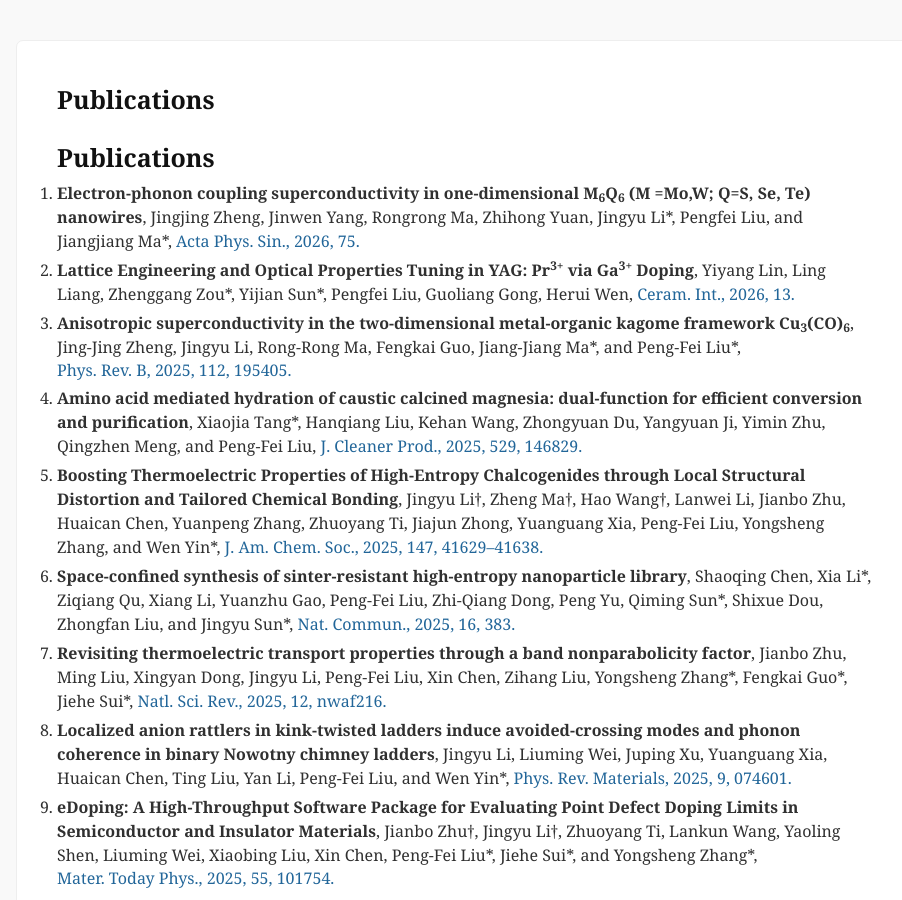
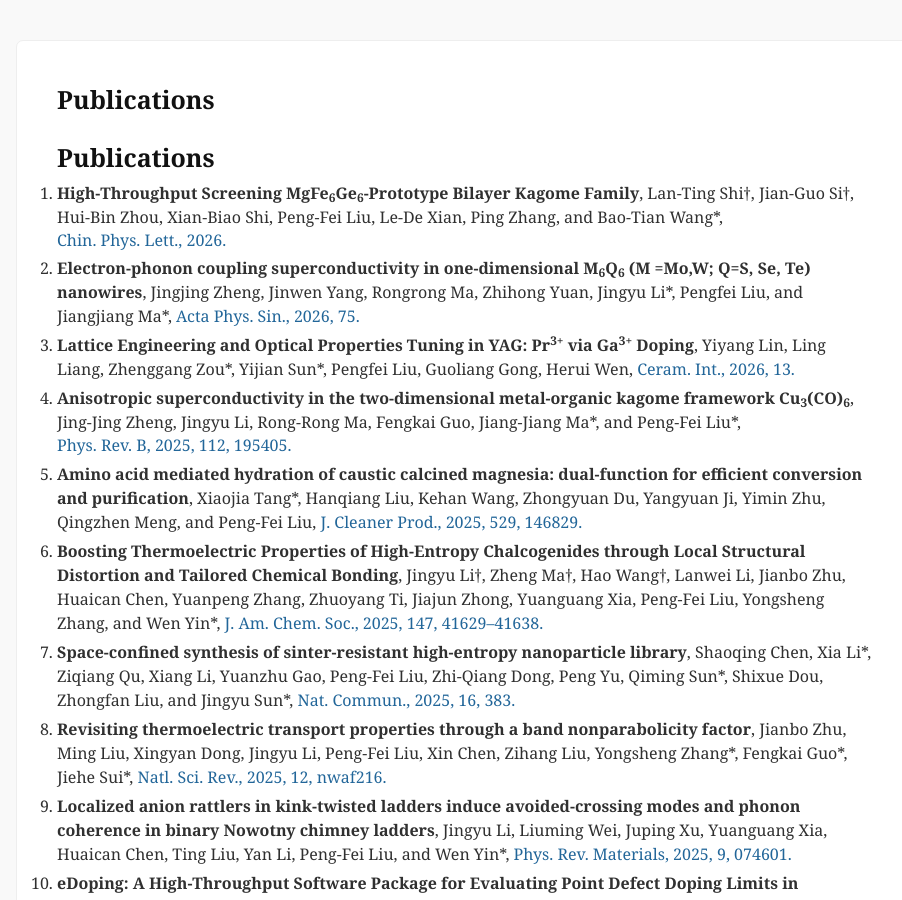
Before and after one commit to comatphys/comatphys.github.io, a Jekyll site: the page built from cv_md/publication.md, in a window 1280 px wide and 900 px high. Shown: the whole window, without its empty margins (174-1076 px from the left). Built offline with Jekyll 4.4.1, drawn with Linux system fonts in a browser that asks for light colours; our own code applies the rules of GitHub Pages for plain Markdown files; comment, search, counter and statistics services are not loaded.

Commit message:
Update publication.md

```diff
--- a/cv_md/publication.md
+++ b/cv_md/publication.md
@@ -1,4 +1,8 @@
 # Publications
+1. **High-Throughput Screening MgFe<sub>6</sub>Ge<sub>6</sub>-Prototype Bilayer Kagome Family**,
+Lan-Ting Shi†, Jian-Guo Si†, Hui-Bin Zhou, Xian-Biao Shi, Peng-Fei Liu, Le-De Xian, Ping Zhang, and Bao-Tian Wang\*,
+[Chin. Phys. Lett., 2026.](https://doi.org/10.1088/0256-307X/43/3/030711)
+
 1. **Electron-phonon coupling superconductivity in one-dimensional M<sub>6</sub>Q<sub>6</sub> (M =Mo,W; Q=S, Se, Te) nanowires**,
 Jingjing Zheng, Jinwen Yang, Rongrong Ma, Zhihong Yuan, Jingyu Li\*, Pengfei Liu, and Jiangjiang Ma\*,
 [Acta Phys. Sin., 2026, 75.](https://doi.org/10.7498/aps.75.20251790)
```
